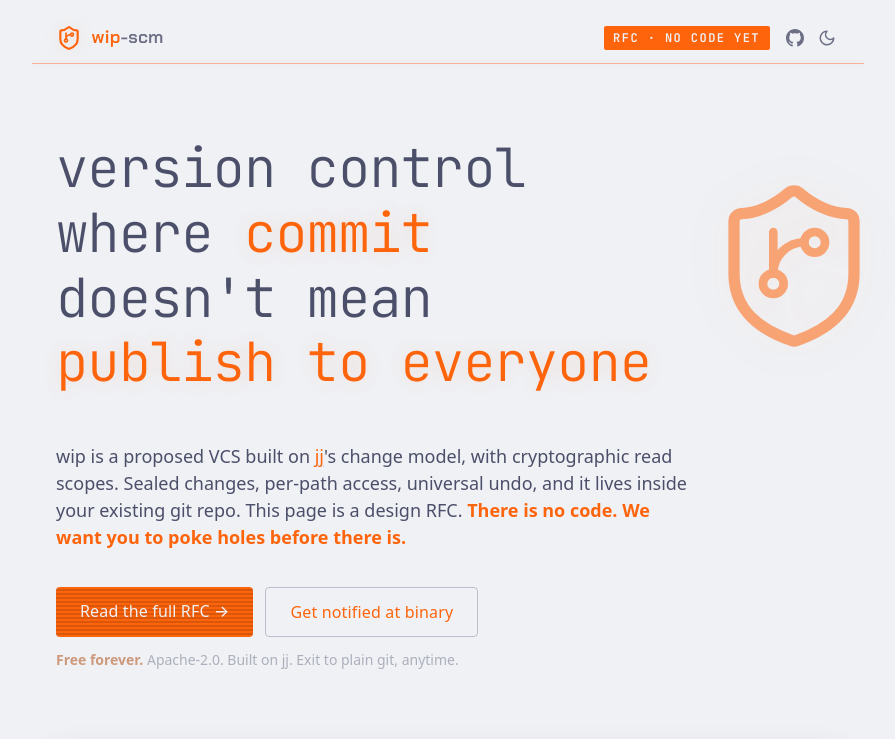
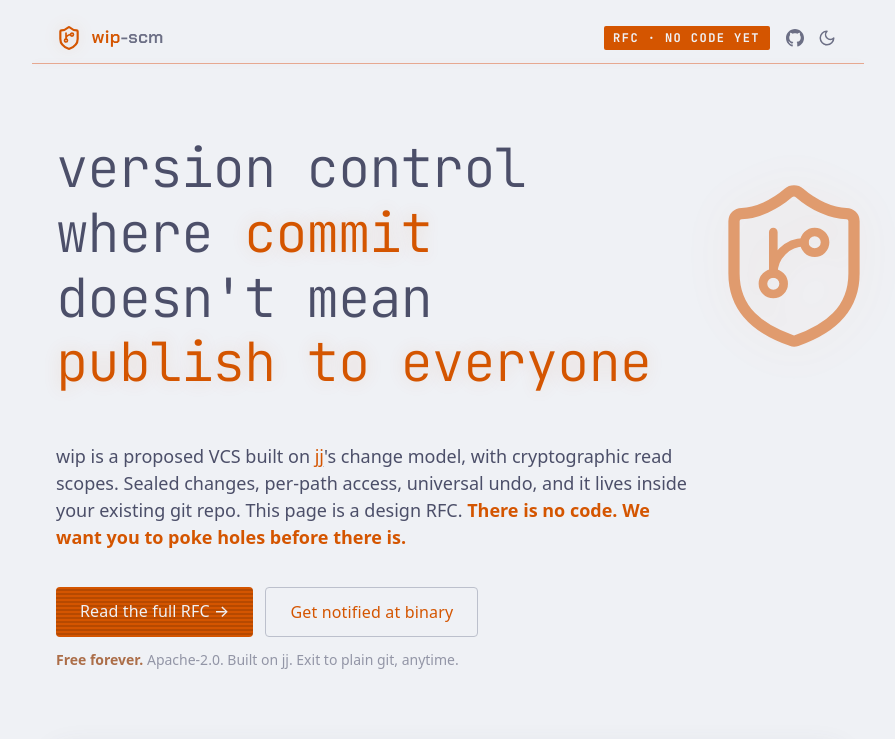
Before and after one commit to bitbonsai/wip-scm, a website: page website/public/index.html in a window 1280 px wide. Shown: the top 739 px of the page, without its empty margins (192-1087 px from the left). Drawn offline with Linux system fonts and the light colour scheme.

Commit message:
Perf + a11y: inline font CSS, drop JBM 600, AA contrast, llms.txt

```diff
--- a/website/public/fonts/fonts.css
+++ /dev/null
@@ -1,35 +0,0 @@
-@font-face {
-  font-family: 'Chakra Petch';
-  font-style: normal;
-  font-weight: 600;
-  font-display: swap;
-  src: url('/fonts/ChakraPetch-600.woff2') format('woff2');
-}
-@font-face {
-  font-family: 'JetBrains Mono';
-  font-style: normal;
-  font-weight: 300;
-  font-display: swap;
-  src: url('/fonts/JetBrainsMono-300.woff2') format('woff2');
-}
-@font-face {
-  font-family: 'JetBrains Mono';
-  font-style: normal;
-  font-weight: 400;
-  font-display: swap;
-  src: url('/fonts/JetBrainsMono-400.woff2') format('woff2');
-}
-@font-face {
-  font-family: 'JetBrains Mono';
-  font-style: normal;
-  font-weight: 600;
-  font-display: swap;
-  src: url('/fonts/JetBrainsMono-600.woff2') format('woff2');
-}
-@font-face {
-  font-family: 'JetBrains Mono';
-  font-style: normal;
-  font-weight: 700;
-  font-display: swap;
-  src: url('/fonts/JetBrainsMono-700.woff2') format('woff2');
-}
--- a/website/public/index.html
+++ b/website/public/index.html
@@ -8,7 +8,6 @@
   <meta property="og:title" content="wip — an RFC for a post-git VCS" />
   <meta property="og:description" content="Version control where commit doesn't mean publish to everyone. Design review wanted." />
   <link rel="preload" href="/fonts/JetBrainsMono-300.woff2" as="font" type="font/woff2" crossorigin />
-  <link rel="stylesheet" href="/fonts/fonts.css" />
   <script>document.documentElement.dataset.theme = localStorage.getItem('wip-theme') || (matchMedia('(prefers-color-scheme: light)').matches ? 'light' : 'dark');</script>
   <link rel="icon" href="/favicon.svg" type="image/svg+xml" />
   <meta property="og:image" content="https://wip-scm.org/og.png" />
--- a/website/public/style.css
+++ b/website/public/style.css
@@ -1,3 +1,32 @@
+@font-face {
+  font-family: 'Chakra Petch';
+  font-style: normal;
+  font-weight: 600;
+  font-display: swap;
+  src: url('/fonts/ChakraPetch-600.woff2') format('woff2');
+}
+@font-face {
+  font-family: 'JetBrains Mono';
+  font-style: normal;
+  font-weight: 300;
+  font-display: swap;
+  src: url('/fonts/JetBrainsMono-300.woff2') format('woff2');
+}
+@font-face {
+  font-family: 'JetBrains Mono';
+  font-style: normal;
+  font-weight: 400;
+  font-display: swap;
+  src: url('/fonts/JetBrainsMono-400.woff2') format('woff2');
+}
+@font-face {
+  font-family: 'JetBrains Mono';
+  font-style: normal;
+  font-weight: 700;
+  font-display: swap;
+  src: url('/fonts/JetBrainsMono-700.woff2') format('woff2');
+}
+
 /* wip-scm.org — ice phosphor, mono structure + system-ui prose
    typescale: 0.875 / 1 / 1.125 / 1.25 / 1.5 / hero clamp
    vertical rhythm: 1.5rem base unit, spacing in 0.75rem steps */
@@ -118,7 +147,7 @@
 
 .rfc-badge {
   font-family: var(--font-main);
-  font-size: var(--fs-xs); letter-spacing: 0.12em; font-weight: 600;
+  font-size: var(--fs-xs); letter-spacing: 0.12em; font-weight: 700;
   color: var(--bg); background: var(--phos);
   padding: 0.25em 0.8em; border-radius: 2px;
   text-decoration: none;
@@ -167,7 +196,7 @@
 
 h3 {
   font-family: var(--font-main);
-  font-size: var(--fs-base); font-weight: 600;
+  font-size: var(--fs-base); font-weight: 700;
   text-transform: uppercase; letter-spacing: 0.08em;
   color: var(--phos);
   margin-bottom: var(--rhy-half);
@@ -213,7 +242,7 @@
 .hero-cta { display: flex; gap: var(--rhy-half); flex-wrap: wrap; margin-bottom: var(--rhy-half); }
 .hero-microcopy {
   font-size: var(--fs-sm); color: var(--ink-dim); margin-bottom: 4.5rem;
-  opacity: 0.5;
+  opacity: 0.7;
   transition: opacity 0.2s;
 }
 .hero-microcopy:hover { opacity: 1; }
@@ -342,7 +371,7 @@
   font-family: var(--font-main);
   font-size: 0.875em;
   color: var(--phos);
-  font-weight: 600;
+  font-weight: 700;
 }
 .kill-list li::before {
   content: counter(kill);
@@ -370,7 +399,7 @@
   display: flex; align-items: center; gap: 0.75rem;
   width: 100%; box-sizing: border-box;
   padding: var(--rhy-half) 1rem;
-  font-family: var(--font-main); font-size: var(--fs-base); font-weight: 600;
+  font-family: var(--font-main); font-size: var(--fs-base); font-weight: 700;
   line-height: 1.5;
   color: var(--ink);
 }
@@ -379,7 +408,7 @@
 .qa-status {
   flex-shrink: 0;
   font-family: var(--font-main);
-  font-size: 0.75rem; letter-spacing: 0.12em; font-weight: 600;
+  font-size: 0.75rem; letter-spacing: 0.12em; font-weight: 700;
   padding: 0.15em 0.65em; border-radius: 2px;
 }
 .qa-status.open-q { background: var(--phos); color: var(--bg); }
@@ -490,7 +519,7 @@
   color: var(--ink-dim);
   font-family: var(--font-main); font-size: var(--fs-sm);
   position: relative; z-index: 1;
-  opacity: 0.5;
+  opacity: 0.7;
   transition: opacity 0.2s;
 }
 footer:hover { opacity: 1; }
@@ -537,7 +566,7 @@
 /* ---------- light version (catppuccin latte) ---------- */
 
 html[data-theme="light"] {
-  --phos: #fe640b;
+  --phos: #d45500;
   --phos-bright: color-mix(in oklab, var(--phos) 75%, black);
   --phos-dim: color-mix(in oklab, var(--phos) 60%, var(--bg));
   --phos-dark: #bcc0cc;
```
Also changed, not shown: website/public/llms.txt (added, +16 -0 lines), website/public/rfc.html (+1 -2 lines), website/public/fonts/JetBrainsMono-600.woff2 (deleted).
